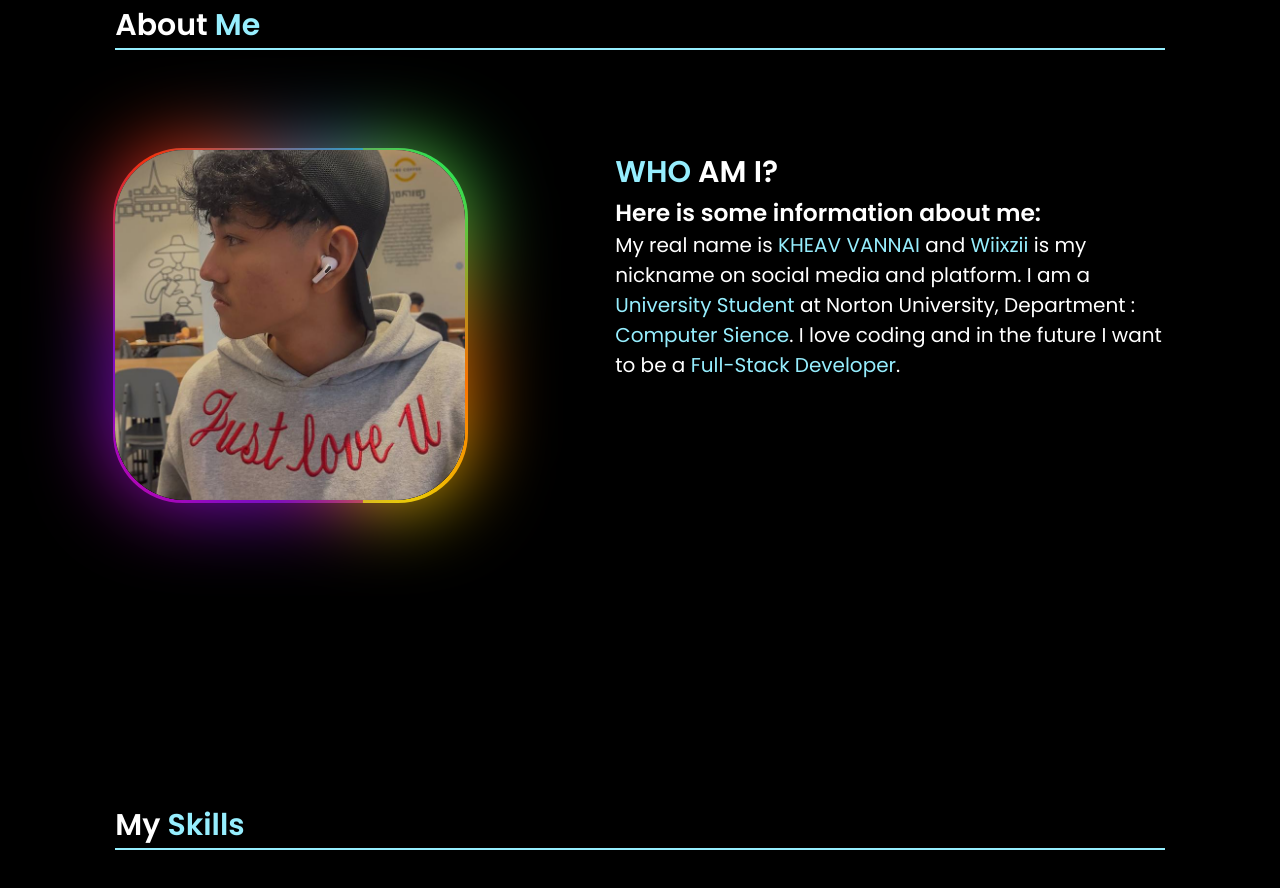
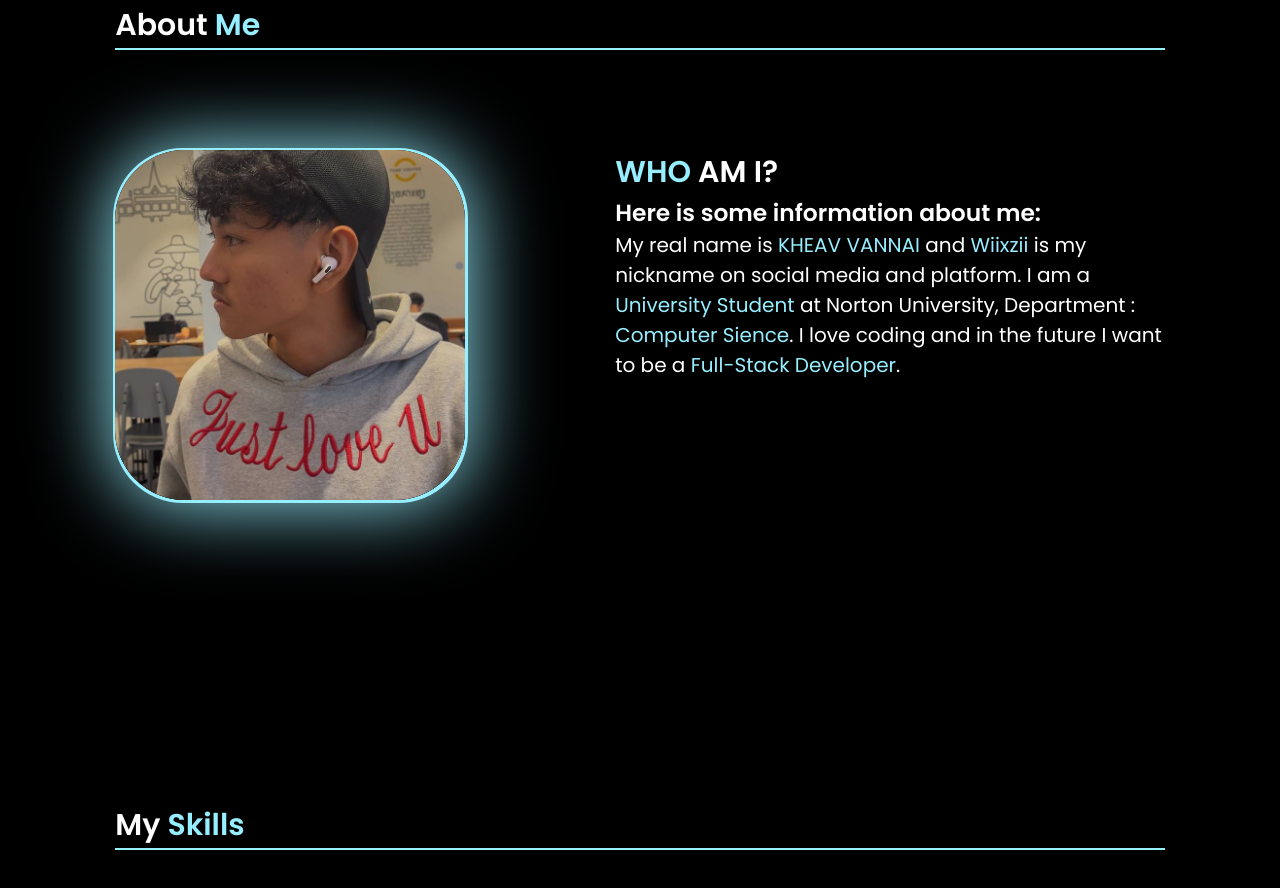
Before and after one commit to WIIXZII/kheav_vannai, a plain HTML site: page index.html in a window 1280 px wide. Shown: the part 927-1815 px from the top of the page. Drawn offline with Linux system fonts and the light colour scheme.

Commit message:
change color

```diff
--- a/style.css
+++ b/style.css
@@ -199,18 +199,7 @@ hr {
   position: absolute;
   left: -2px;
   top: -2px;
-  background: linear-gradient(
-    45deg,
-    #e6fb04,
-    #ff6600,
-    #00ff66,
-    #00fff6,
-    #ff00ff,
-    #ff0099,
-    #6e0dd0,
-    #ff3300,
-    #099fff
-  );
+  background: linear-gradient(45deg, #96eefe, #96eefe);
   background-size: 400%;
   width: calc(100% + 5px);
   height: calc(100% + 5px);
```
